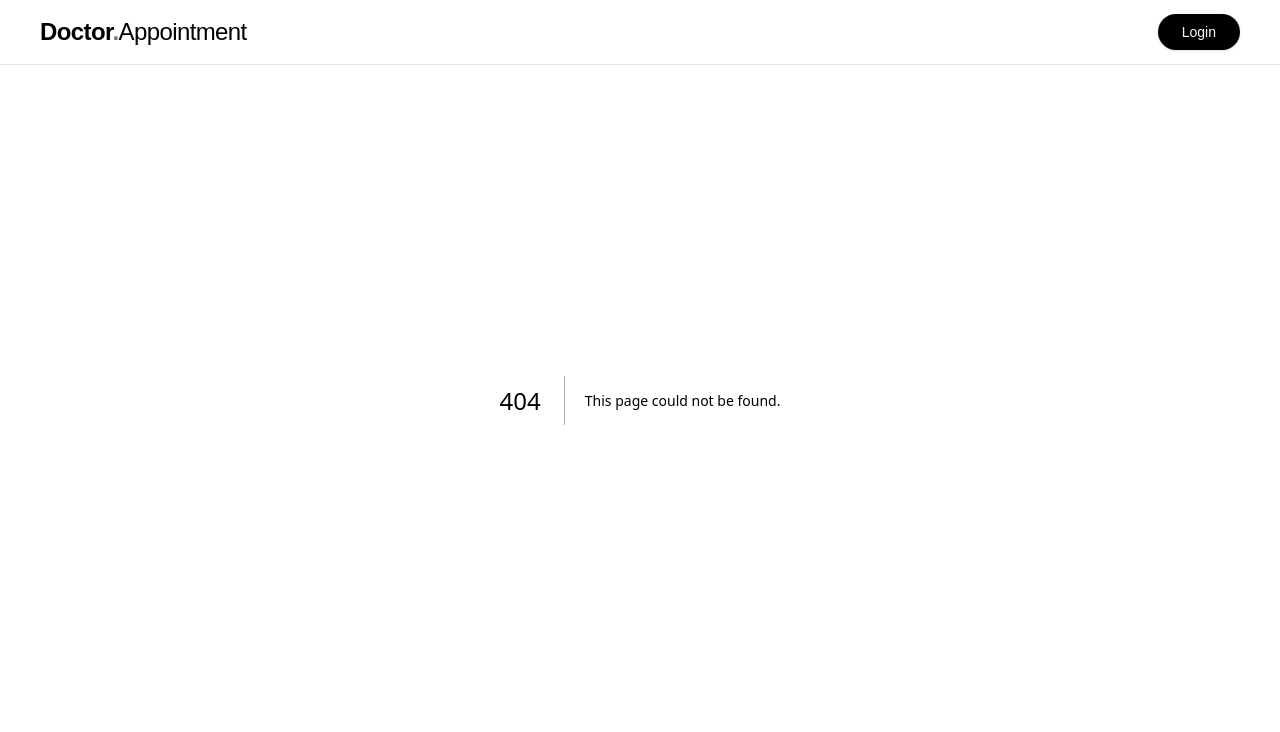
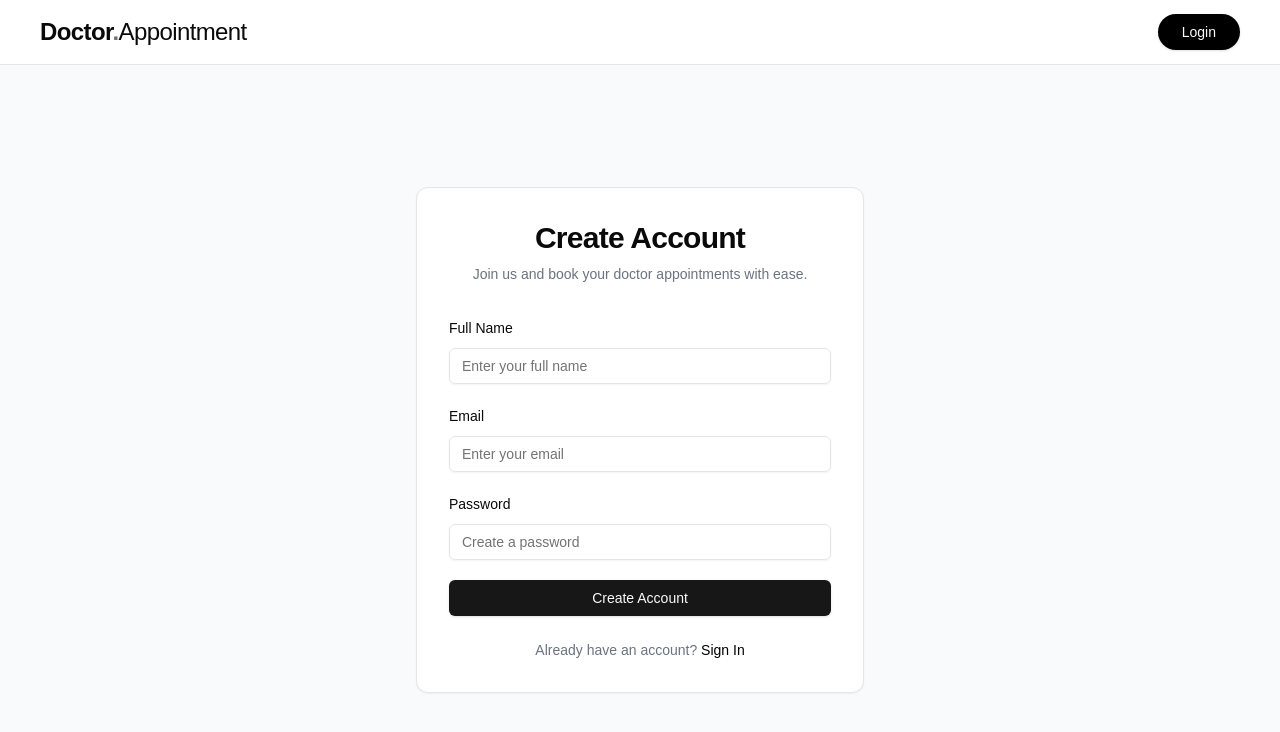
Before and after one commit to Muhammadkashif20/Doctor-Appointment-Website-FullStack, a Next.js app: page /auth/signup in a window 1280 px wide. Before the commit this address had no page. Shown: the top 732 px of the page. Built offline with nearby package versions, Linux system fonts and the light colour scheme.

Commit message:
adding auth UI

```diff
--- a/src/app/SeeDoctors/ApplyDoctor/page.js
+++ b/src/app/SeeDoctors/ApplyDoctor/page.js
@@ -14,7 +14,7 @@ export default  function ApplyDoctor(){
                 We are looking for compassionate
                 and skilled individuals who are
                  committed to delivering the highest standards of care.
-            </p>
+             </p>
             <ProfileForm/>
         </div>
     )
--- a/src/app/SeeDoctors/[id]/page.js
+++ b/src/app/SeeDoctors/[id]/page.js
@@ -158,7 +158,7 @@ return(
   <h1 className="font-bold my-3">Choose Your Appointment Date</h1>
 <DatePicker/>
 </div>
-<Button className="mt-5 w-full">Book Your Appointment</Button>
+<Button  className="mt-5 w-full">Book Your Appointment</Button>
       </div>
     </div>
   </div>
--- a/src/app/Signin/page.js
+++ /dev/null
@@ -1,9 +0,0 @@
-import { Button } from "@/components/ui/button";
-
-export default function Signin(){
-    return(
-        <div className="min-h-screen flex flex-col justify-center items-center">
-                <Button variant={'outline'}>Continue With Google</Button>
-        </div>
-    )
-}
--- /dev/null
+++ b/src/app/auth/login/page.js
@@ -0,0 +1,66 @@
+import Link from "next/link";
+import { Button } from "@/components/ui/button";
+import { Input } from "@/components/ui/input";
+import { Label } from "@/components/ui/label";
+
+export default function Login() {
+  return (
+    <div className="min-h-screen bg-gray-50 flex items-center justify-center px-6">
+      <div className="w-full max-w-md rounded-xl border bg-white p-8 shadow-sm">
+        <div className="mb-8 text-center">
+          <h1 className="text-3xl font-bold tracking-tight">
+            Welcome Back
+          </h1>
+          <p className="mt-2 text-sm text-gray-500">
+            Sign in to manage your appointments.
+          </p>
+        </div>
+
+        <form className="space-y-5">
+          <div className="space-y-2">
+            <Label htmlFor="email">Email</Label>
+
+            <Input
+              id="email"
+              type="email"
+              placeholder="Enter your email"
+            />
+          </div>
+
+          <div className="space-y-2">
+            <div className="flex items-center justify-between">
+              <Label htmlFor="password">Password</Label>
+
+              <Link
+                href="/forgot-password"
+                className="text-sm text-gray-500 hover:text-black transition-colors"
+              >
+                Forgot Password?
+              </Link>
+            </div>
+
+            <Input
+              id="password"
+              type="password"
+              placeholder="Enter your password"
+            />
+          </div>
+
+          <Button className="w-full">
+            Sign In
+          </Button>
+        </form>
+
+        <p className="mt-6 text-center text-sm text-gray-500">
+          Don't have an account?{" "}
+          <Link
+            href="/auth/signup"
+            className="font-medium text-black hover:underline"
+          >
+            Create Account
+          </Link>
+        </p>
+      </div>
+    </div>
+  );
+}
--- /dev/null
+++ b/src/app/auth/signup/page.js
@@ -0,0 +1,68 @@
+import Link from "next/link";
+import { Button } from "@/components/ui/button";
+import { Input } from "@/components/ui/input";
+import { Label } from "@/components/ui/label";
+
+export default function Signup() {
+  return (
+    <div className="min-h-screen bg-gray-50 flex items-center justify-center px-6 mt-10">
+      <div className="w-full max-w-md rounded-xl border bg-white p-8 shadow-sm">
+        <div className="mb-8 text-center">
+          <h1 className="text-3xl font-bold tracking-tight">
+            Create Account
+          </h1>
+
+          <p className="mt-2 text-sm text-gray-500">
+            Join us and book your doctor appointments with ease.
+          </p>
+        </div>
+
+        <form className="space-y-5">
+          <div className="space-y-2">
+            <Label htmlFor="name">Full Name</Label>
+
+            <Input
+              id="name"
+              type="text"
+              placeholder="Enter your full name"
+            />
+          </div>
+
+          <div className="space-y-2">
+            <Label htmlFor="email">Email</Label>
+
+            <Input
+              id="email"
+              type="email"
+              placeholder="Enter your email"
+            />
+          </div>
+
+          <div className="space-y-2">
+            <Label htmlFor="password">Password</Label>
+
+            <Input
+              id="password"
+              type="password"
+              placeholder="Create a password"
+            />
+          </div>
+
+          <Button className="w-full">
+            Create Account
+          </Button>
+        </form>
+
+        <p className="mt-6 text-center text-sm text-gray-500">
+          Already have an account?{" "}
+          <Link
+            href="/auth/login"
+            className="font-medium text-black hover:underline"
+          >
+            Sign In
+          </Link>
+        </p>
+      </div>
+    </div>
+  );
+}
--- a/src/components/Navbar.jsx
+++ b/src/components/Navbar.jsx
@@ -60,7 +60,7 @@ const Navbar = () => {
             </MenubarMenu>
           </Menubar>
         ) : (
-          <Link href="/Signin">
+          <Link href="/auth/login">
             <Button className="rounded-full bg-black px-6 hover:bg-gray-900">
               Login
             </Button>
```
